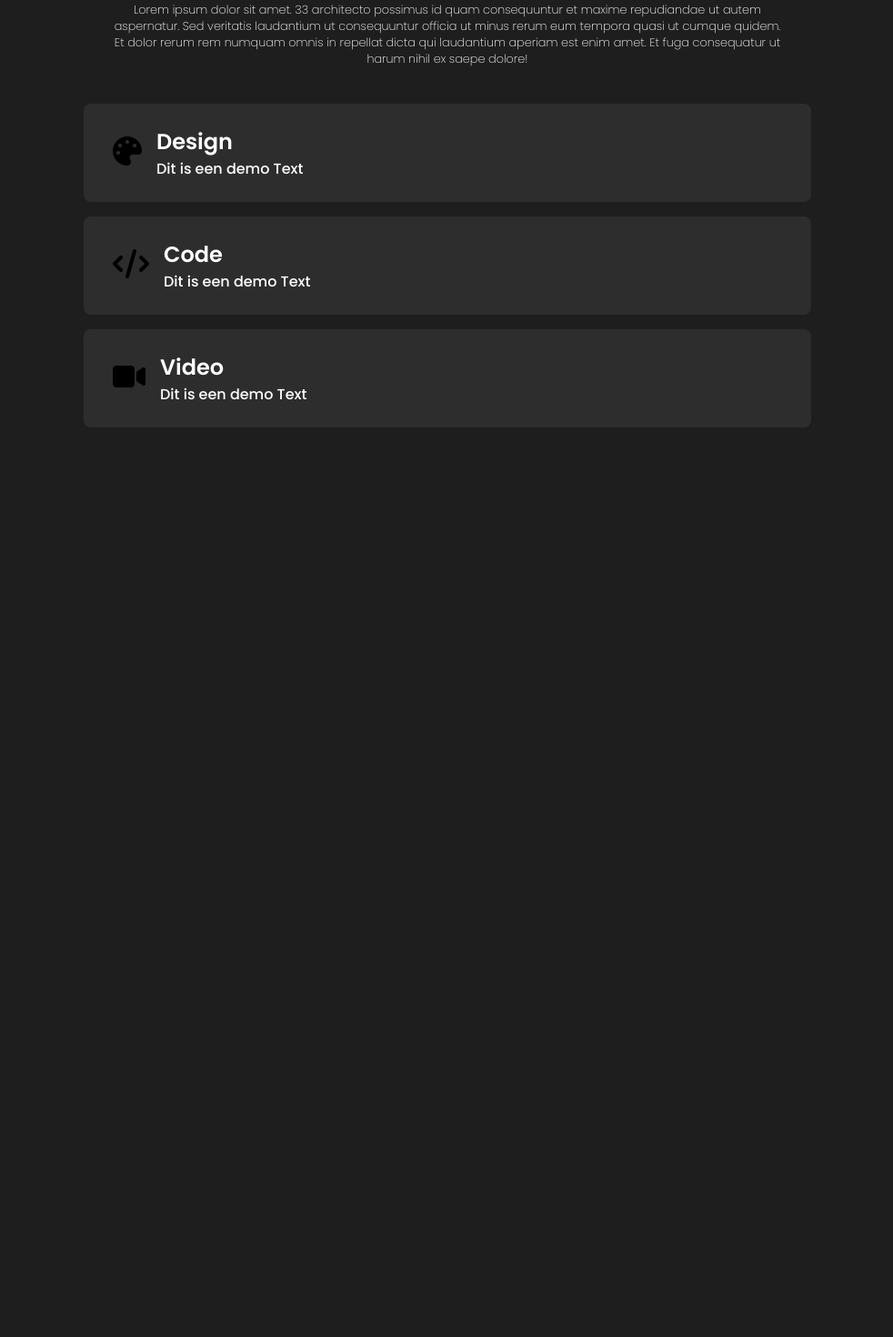
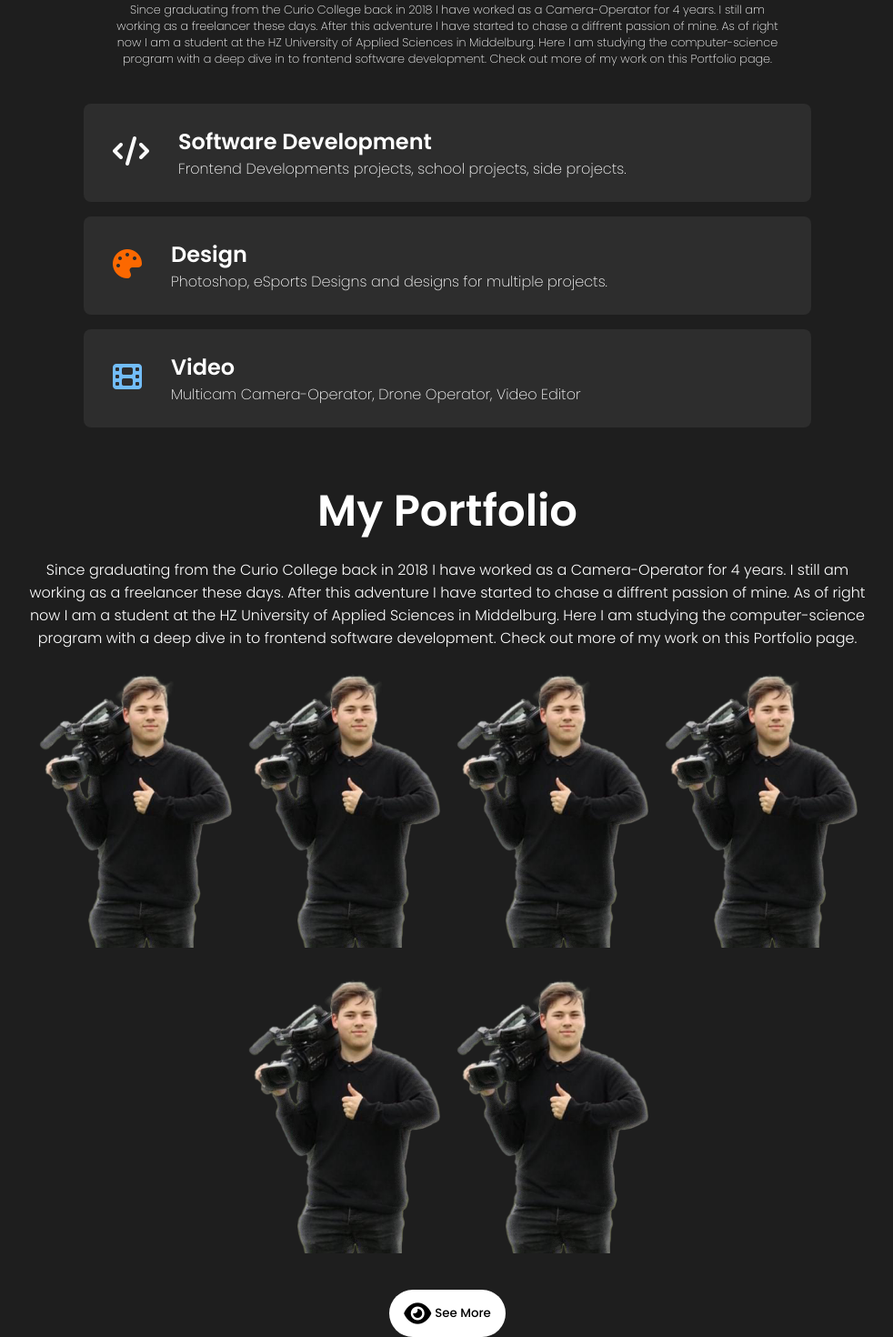
Before and after one commit to ItsDimitrie/portfolio, a React (Create React App) app: page / in a window 1280 px wide. Shown: the part 958-2428 px from the top of the page at 91% size, without its empty margins (148-1130 px from the left). Before the commit the page ends 1468 px from the top, so only its background shows below. Built offline with nearby package versions, Linux system fonts and the light colour scheme.

Commit message:
Intro and skills section.

```diff
--- a/src/App.js
+++ b/src/App.js
@@ -1,6 +1,7 @@
 import Navbar from "./components/NavBar/navbar";
 import Intro from "./components/Intro/intro";
 import Skills from "./components/Skills/skills";
+import Portfolio from "./components/Portfolio/Portfolio";
 
 function App() {
   return (
@@ -8,6 +9,7 @@ function App() {
       <Navbar />
       <Intro />
       <Skills />
+      <Portfolio />
     </div>
   );
 }
--- a/src/components/Intro/intro.css
+++ b/src/components/Intro/intro.css
@@ -61,7 +61,7 @@
 
 @media screen and (max-width: 840px) {
   .bg {
-    right: -10vw;
+    right: -40vw;
   }
   .introContent {
     font-size: 10vw;
--- /dev/null
+++ b/src/components/Portfolio/Portfolio.css
@@ -0,0 +1,60 @@
+#portfolio {
+  margin: 0 auto;
+  min-height: calc(100vh - 4rem);
+  width: 100vw;
+  max-width: 60rem;
+  display: flex;
+  flex-direction: column;
+  align-items: center;
+  justify-content: center;
+  text-align: center;
+  padding: 0 1rem;
+}
+
+.worksTitle {
+  margin: 1rem 0;
+  font-size: 3rem;
+}
+
+.worksDesc {
+  font-weight: 300;
+  font-size: 1rem;
+}
+
+.worksImgs {
+  display: flex;
+  align-items: center;
+  justify-content: center;
+  flex-wrap: wrap;
+  width: 100vw;
+  max-width: 65rem;
+}
+
+.worksImg {
+  object-fit: cover;
+  height: 20rem;
+  margin: 0.5rem;
+}
+
+.worksBtn {
+    background: white;
+    color: black;
+    border: none;
+    display: flex;
+    align-items: center;
+    justify-content: center;
+    margin-top: 2rem;
+    padding: 1rem 1rem;
+    border-radius: 5rem;
+}
+
+#seeMoreIcn {
+  margin-right: 0.25rem;
+  color: black;
+}
+
+@media screen and (max-width:500px) {
+.worksImg {
+  height: 40vw;
+}
+}
--- /dev/null
+++ b/src/components/Portfolio/Portfolio.js
@@ -0,0 +1,29 @@
+import React from "react";
+import './Portfolio.css';
+import Portfolio1 from '../../assets/IMG_1370.png';
+import { Link } from 'react-scroll';
+
+const Portfolio = () => {
+  return (
+    <section id='portfolio'>
+      <h2 className="worksTitle">My Portfolio</h2>
+      <span className='worksDesc'>Since graduating from the Curio College back in 2018 I have worked as a Camera-Operator for 4 years. I still am working as a freelancer these days.
+        After this adventure I have started to chase a diffrent passion of mine. As of right now I am a student at the HZ University of Applied Sciences in Middelburg.
+        Here I am studying the computer-science program with a deep dive in to frontend software development. Check out more of my work on this Portfolio page.</span>
+
+        <div className='worksImgs'>
+          <img src={Portfolio1} alt="" className="worksImg" />
+          <img src={Portfolio1} alt="" className="worksImg" />
+          <img src={Portfolio1} alt="" className="worksImg" />
+          <img src={Portfolio1} alt="" className="worksImg" />
+          <img src={Portfolio1} alt="" className="worksImg" />
+          <img src={Portfolio1} alt="" className="worksImg" />
+        </div>
+
+
+        <button className='worksBtn'><i id='seeMoreIcn' class="fa-solid fa-eye fa-2xl"></i>See More</button>
+    </section>
+  )
+}
+
+export default Portfolio;
--- a/src/components/Skills/skills.css
+++ b/src/components/Skills/skills.css
@@ -40,7 +40,20 @@
 }
 
 #icon {
-  margin-right: 1rem;
+  margin-right: 2rem;
   margin-top: 1.75rem;
-  color: black;
 }
+
+.skillBarText>p {
+  font-size: 1rem;
+  font-weight: 200;
+}
+
+@media screen and (max-width:720px) {
+  .skillBarText>p {
+    font-size: 2vw;
+  }
+  .skillBarText>h2 {
+    font-size: 6vw;
+  }
+}
--- a/src/components/Skills/skills.js
+++ b/src/components/Skills/skills.js
@@ -6,30 +6,32 @@ const Skills = () => {
     <div>
       <section id='skills'>
         <span className='skillTitle'>What I do</span>
-        <span className='skillDesc'>Lorem ipsum dolor sit amet. 33 architecto possimus id quam consequuntur et maxime repudiandae ut autem aspernatur. Sed veritatis laudantium ut consequuntur officia ut minus rerum eum tempora quasi ut cumque quidem. Et dolor rerum rem numquam omnis in repellat dicta qui laudantium aperiam est enim amet. Et fuga consequatur ut harum nihil ex saepe dolore! </span>
+        <span className='skillDesc'>Since graduating from the Curio College back in 2018 I have worked as a Camera-Operator for 4 years. I still am working as a freelancer these days.
+        After this adventure I have started to chase a diffrent passion of mine. As of right now I am a student at the HZ University of Applied Sciences in Middelburg.
+        Here I am studying the computer-science program with a deep dive in to frontend software development. Check out more of my work on this Portfolio page. </span>
         <div className='skillBars'>
 
-          <div className='skillBar'>
-          <i id="icon" class="fa-solid fa-palette fa-2xl"></i>
+        <div className='skillBar'>
+          <i id="icon" class="fa-solid fa-code fa-2xl fa-fade" style={{color: "#ffffff",}}></i>
             <div className="skillBarText">
-              <h2>Design</h2>
-              <p>Dit is een demo Text</p>
+              <h2>Software Development</h2>
+              <p>Frontend Developments projects, school projects, side projects.</p>
             </div>
           </div>
 
           <div className='skillBar'>
-          <i id="icon" class="fa-solid fa-code fa-2xl"></i>
+          <i id="icon" class="fa-solid fa-palette fa-2xl fa-fade" style={{color: "#ff6a00",}}></i>
             <div className="skillBarText">
-              <h2>Code</h2>
-              <p>Dit is een demo Text</p>
+              <h2>Design</h2>
+              <p>Photoshop, eSports Designs and designs for multiple projects.</p>
             </div>
           </div>
 
           <div className='skillBar'>
-          <i id="icon" class="fa-solid fa-video fa-2xl"></i>
+          <i id="icon" class="fa-solid fa-film fa-2xl fa-fade" style={{color: "#74C0FC",}}></i>
             <div className="skillBarText">
               <h2>Video</h2>
-              <p>Dit is een demo Text</p>
+              <p>Multicam Camera-Operator, Drone Operator, Video Editor</p>
             </div>
           </div>
 
```
